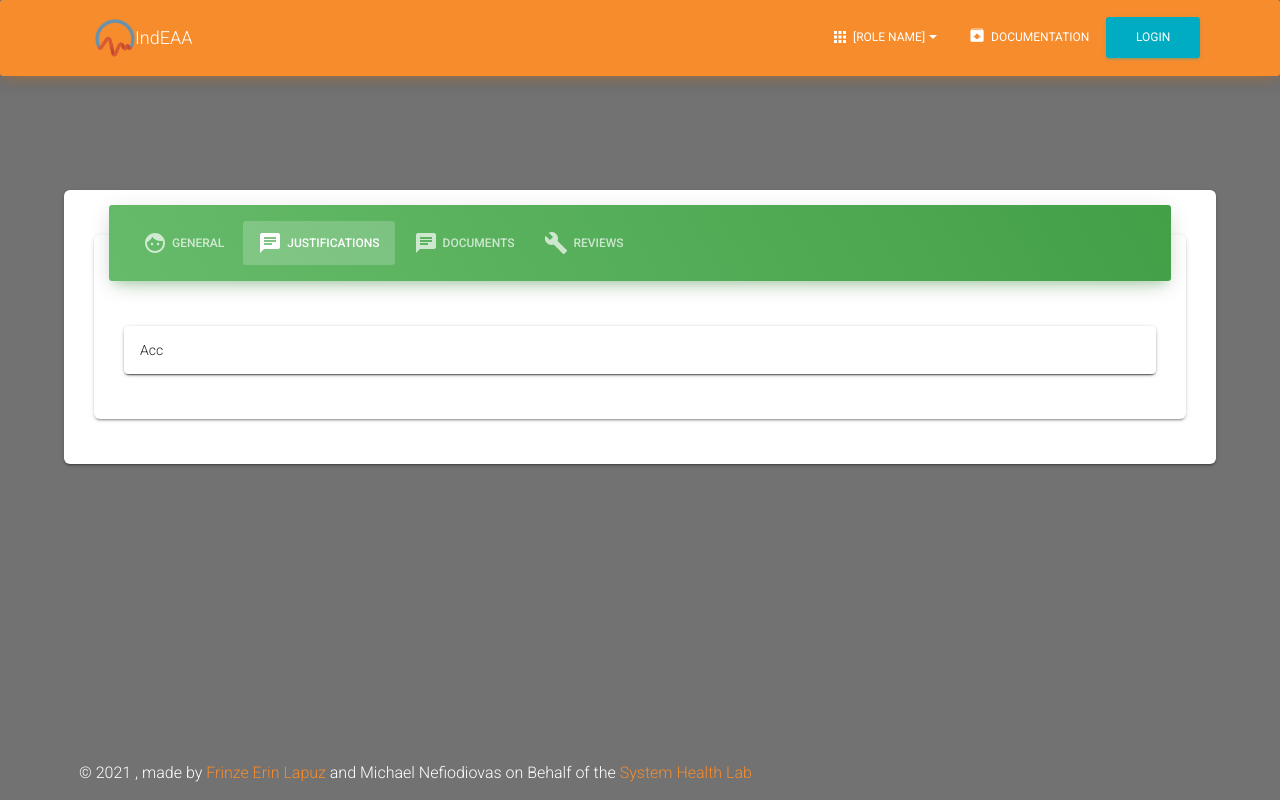
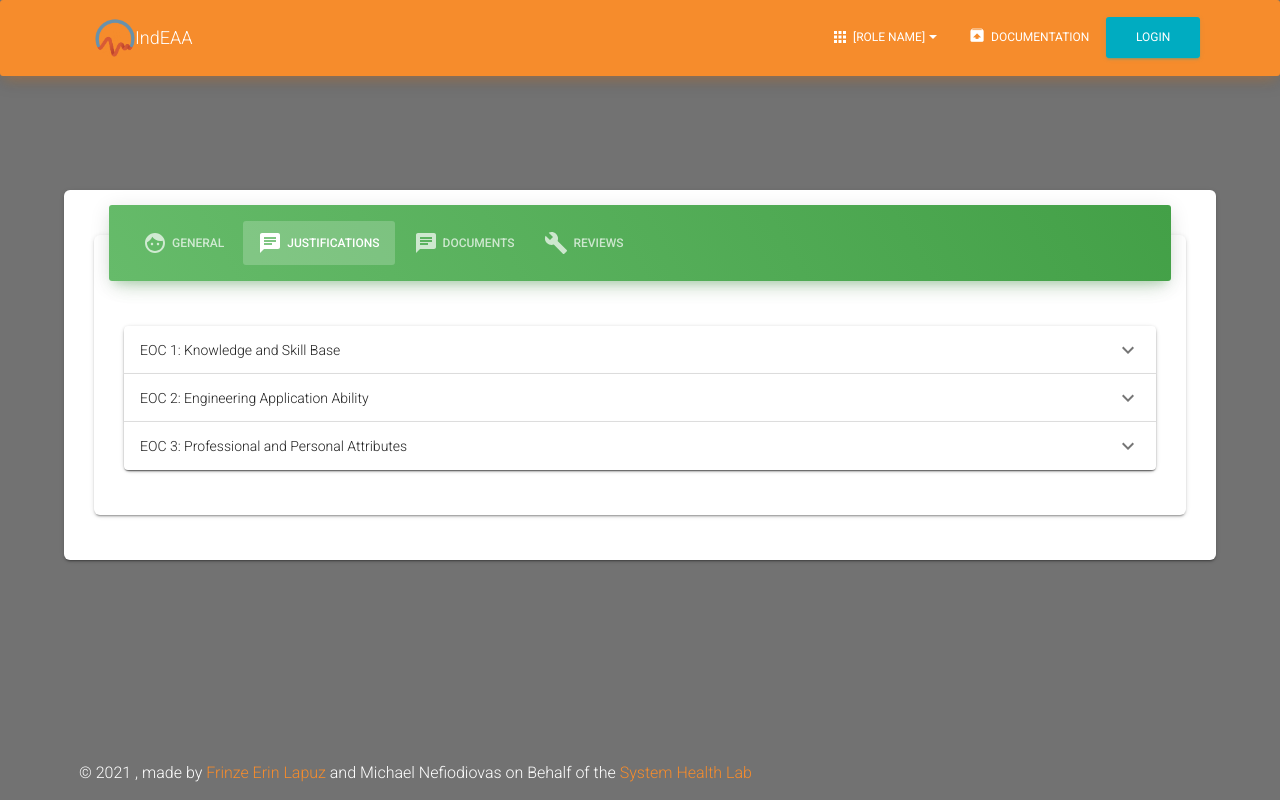
Before and after one commit to uwasystemhealth/IndEAA, a Next.js app in the folder client/: page /coordinator/1231 in a window 1280 px wide. Both pictures are taken after a click on the tab "JUSTIFICATIONS". Built offline with nearby package versions, Linux system fonts and the light colour scheme.

Commit message:
ADDED auto make accordion based on EOC sets

```diff
--- a/client/components/Coordinator/EvaluationOverview/Justifications/EOCAccordion.js
+++ b/client/components/Coordinator/EvaluationOverview/Justifications/EOCAccordion.js
@@ -5,6 +5,7 @@ import CardHeader from "components/MaterialKit/Card/CardHeader.js";
 import Accordion from "@material-ui/core/Accordion";
 import AccordionSummary from "@material-ui/core/AccordionSummary";
 import AccordionDetails from "@material-ui/core/AccordionDetails";
+import ExpandMoreIcon from "@material-ui/icons/ExpandMore";
 
 import { useState, useEffect } from "react";
 
@@ -123,13 +124,18 @@ const EOCAccordion = () => {
     return <Card>Loading...</Card>;
   }
 
-  return (
-    <Card>
-      <Accordion>
-        <AccordionSummary>Acc</AccordionSummary>
+  const accordions = EOCSets.map((eocSet) => {
+    return (
+      <Accordion key={eocSet.setNum}>
+        <AccordionSummary expandIcon={<ExpandMoreIcon />}>
+          EOC {eocSet.setNum}: {eocSet.setName}
+        </AccordionSummary>
+        <AccordionDetails>yeet</AccordionDetails>
       </Accordion>
-    </Card>
-  );
+    );
+  });
+
+  return <Card>{accordions}</Card>;
 };
 
 export default EOCAccordion;
```
